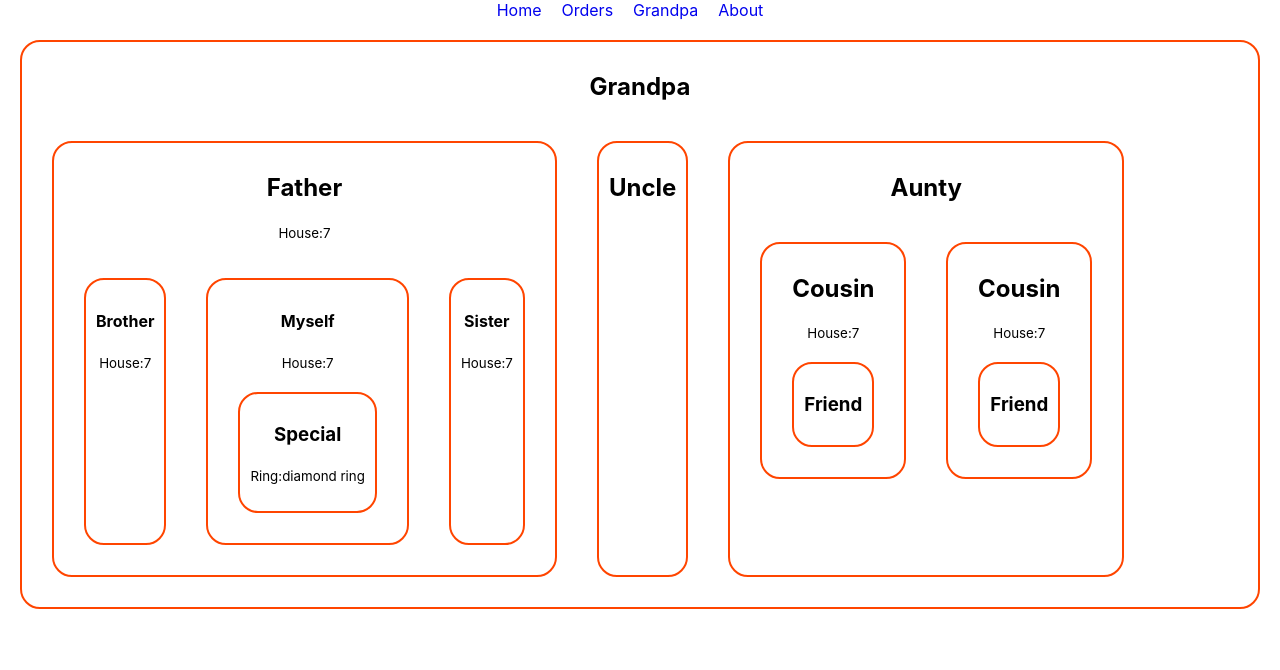
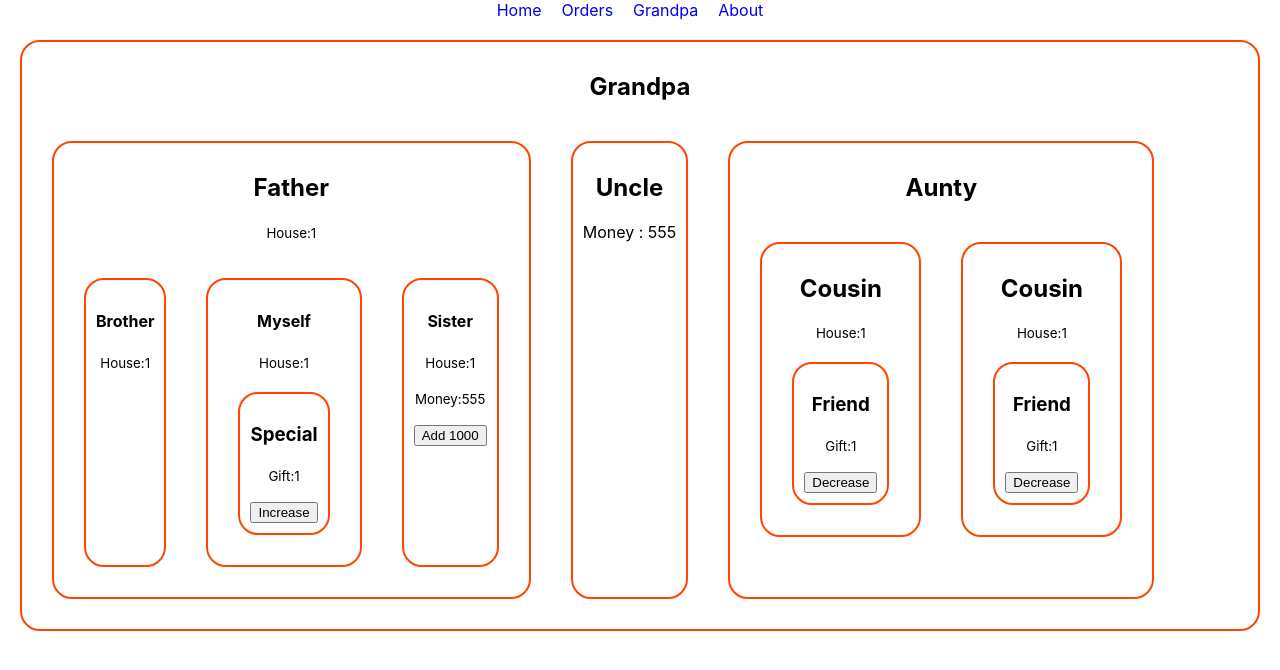
Before and after one commit to nazmuldeep/t-shirt-mania-practice, a React (Create React App) app: page /grandpa in a window 1280 px wide. Shown: the top 670 px of the page. Built offline with nearby package versions, Linux system fonts and the light colour scheme.

Commit message:
using Context API to avoid Prop drilling

```diff
--- a/src/Father/Father.js
+++ b/src/Father/Father.js
@@ -10,7 +10,7 @@ const Father = ({ house, ring }) => {
             <p><small>House:{house}</small></p>
             <section className='flex'>
                 <Brother house={house}></Brother>
-                <Myself house={house} ring={ring}></Myself>
+                <Myself house={house} ></Myself>
                 <Sister house={house}></Sister>
             </section>
         </div>
--- a/src/Friend/Friend.js
+++ b/src/Friend/Friend.js
@@ -1,9 +1,13 @@
-import React from 'react';
+import React, { useContext } from 'react';
+import { RingContex } from '../Grandpa/Grandpa';
 
 const Friend = () => {
+    const [house, setHouse] = useContext(RingContex)
     return (
         <div>
             <h3>Friend</h3>
+            <p><small>Gift:{house}</small></p>
+            <button onClick={() => setHouse(house - 1)}>Decrease</button>
         </div>
     );
 };
--- a/src/Grandpa/Grandpa.js
+++ b/src/Grandpa/Grandpa.js
@@ -1,21 +1,28 @@
-import React, { createContext } from 'react';
+import React, { createContext, useState } from 'react';
 import Aunty from '../Aunty/Aunty';
 import Father from '../Father/Father';
 import Uncle from '../Uncle/Uncle';
 import './Grandpa.css'
+export const RingContex = createContext('Golden Ring')
+export const MoneyContex = createContext(555)
 const Grandpa = () => {
-    const house = 7;
-    const ring = 'diamond ring';
-    const RingContex = createContext('Golden Ring')
+    const [house, setHouse] = useState(1);
+    const [money, setMoney] = useState(555)
+    // const ring = 'diamond ring';
+
     return (
+        <RingContex.Provider value={[house, setHouse]}>
+            <MoneyContex.Provider value={[money, setMoney]}>
                 <div className='grandpa'>
                     <h2>Grandpa</h2>
                     <section className='flex'>
-                < Father house={house} ring={ring}></Father>
+                        < Father house={house} ></Father>
                         <Uncle house={house}></Uncle>
                         <Aunty house={house}></Aunty>
                     </section>
                 </div>
+            </MoneyContex.Provider>
+        </RingContex.Provider>
     );
 };
 
--- a/src/Myself/Myself.js
+++ b/src/Myself/Myself.js
@@ -1,12 +1,12 @@
 import React from 'react';
 import Special from '../Special/Special';
 
-const Myself = ({ house, ring }) => {
+const Myself = ({ house }) => {
     return (
         <div>
             <h4>Myself</h4>
             <p><small>House:{house} </small></p>
-            <Special ring={ring} ></Special>
+            <Special ></Special>
         </div>
     );
 };
--- a/src/Sister/Sister.js
+++ b/src/Sister/Sister.js
@@ -1,10 +1,14 @@
-import React from 'react';
+import React, { useContext } from 'react';
+import { MoneyContex } from '../Grandpa/Grandpa';
 
 const Sister = ({ house }) => {
+    const [money, setMoney] = useContext(MoneyContex)
     return (
         <div>
             <h4>Sister</h4>
-            <small>House:{house}</small>
+            <small>House:{house}</small> <br />
+            <p><small>Money:{money}</small></p>
+            <button onClick={() => setMoney(money + 1000)}>Add 1000</button>
         </div>
     );
 };
--- a/src/Special/Special.js
+++ b/src/Special/Special.js
@@ -1,10 +1,13 @@
-import React from 'react';
+import React, { useContext } from 'react';
+import { RingContex } from '../Grandpa/Grandpa';
 
-const Special = ({ ring }) => {
+const Special = () => {
+    const [house, setHouse] = useContext(RingContex)
     return (
         <div>
             <h3>Special</h3>
-            <p><small>Ring:{ring} </small></p>
+            <p><small>Gift:{house} </small></p>
+            <button onClick={() => setHouse(house + 1)}>Increase</button>
         </div>
     );
 };
--- a/src/Uncle/Uncle.js
+++ b/src/Uncle/Uncle.js
@@ -1,9 +1,12 @@
-import React from 'react';
+import React, { useContext } from 'react';
+import { MoneyContex } from '../Grandpa/Grandpa';
 
 const Uncle = () => {
+    const [money, setmoney] = useContext(MoneyContex)
     return (
         <div>
             <h2>Uncle</h2>
+            <p>Money : {money}</p>
         </div>
     );
 };
--- a/src/_steps.js
+++ b/src/_steps.js
@@ -13,4 +13,5 @@
 
 // Contex Api
 // 1.declear Api
-// 2.set Provider
+// 2.set Provider with values
+// 3.useContext in this place where you want to get context
```
Lines whose indentation alone changed are shown as unchanged.
